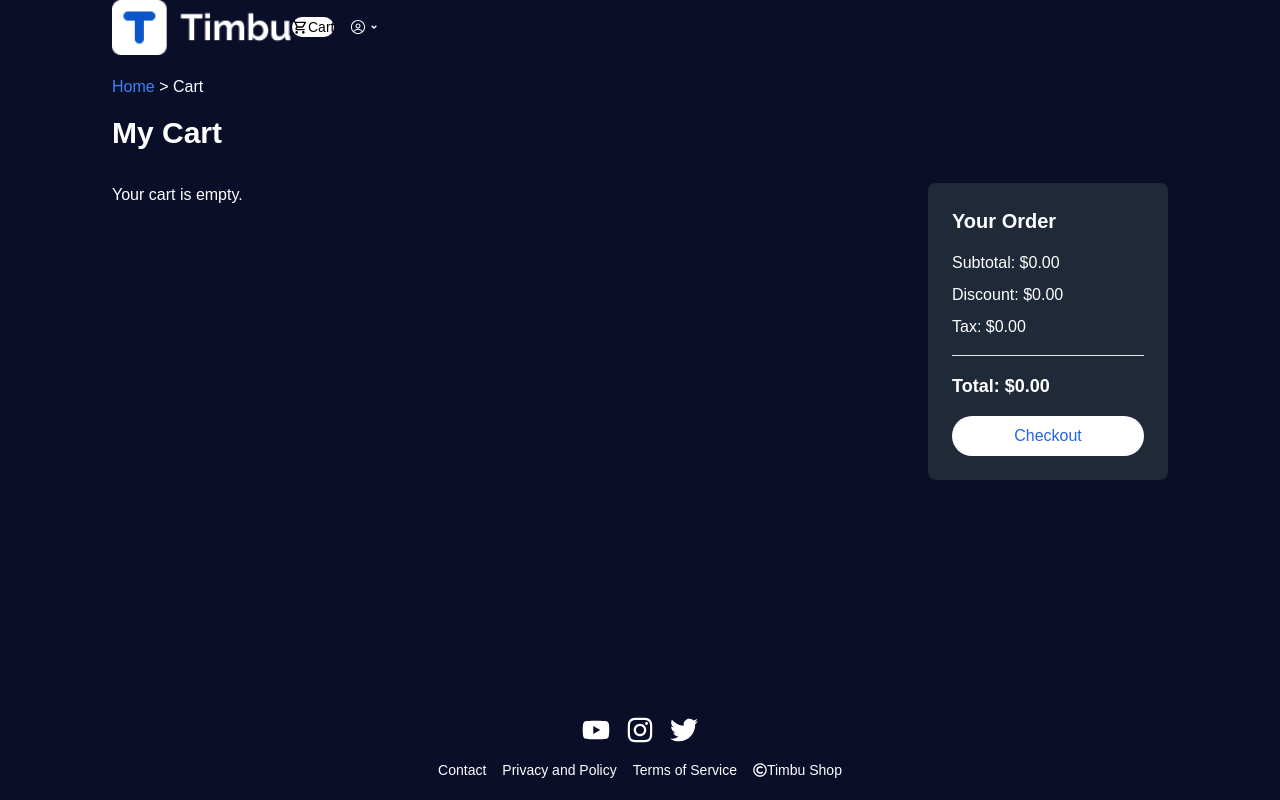
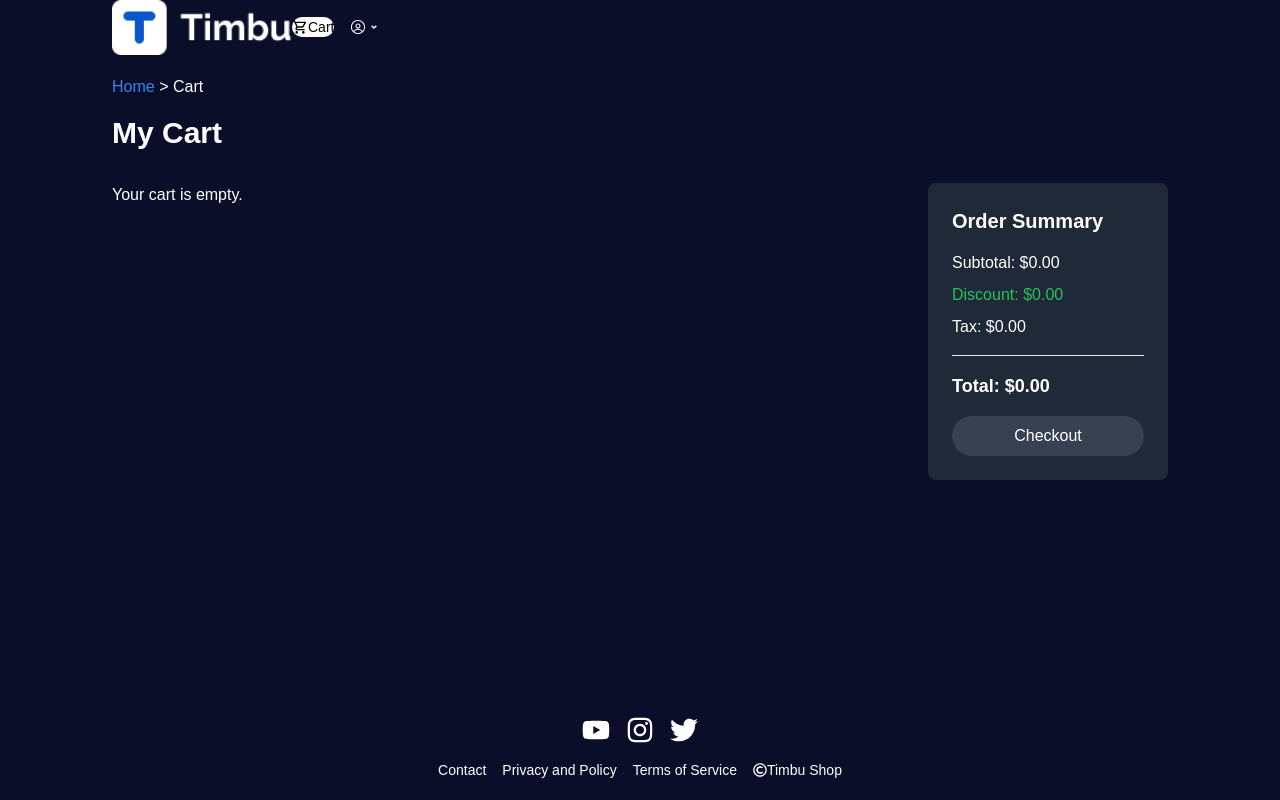
Before and after one commit to DarkVayder/hng-timbocloud-app, a Next.js app: page /cart in a window 1280 px wide. Built offline with nearby package versions, Linux system fonts and the light colour scheme; a web font is replaced by a local one.

Commit message:
feat: fixed deployment bug

```diff
--- a/app/cart/page.jsx
+++ b/app/cart/page.jsx
@@ -4,8 +4,8 @@ import Image from 'next/image';
 import { useRouter } from 'next/navigation';
 import { toast } from 'react-toastify';
 import { CiTrash } from "react-icons/ci";
+import Footer from '@/components/Footer';
 import Navbar from '@/components/Navbar';
-import Footer from '@/components/Footer';
 
 const Cart = () => {
   const router = useRouter();
@@ -101,15 +101,15 @@ const Cart = () => {
             )}
           </div>
           <div className='bg-gray-800 p-6 rounded-lg text-white'>
-            <h2 className='text-xl font-bold mb-4'>Your Order</h2>
+            <h2 className='text-xl font-bold mb-4'>Order Summary</h2>
             <p className='mb-2'>Subtotal: ${calculateSubtotal()}</p>
-            <p className='mb-2'>Discount: $0.00</p>
+            <p className='mb-2 text-green-500'>Discount: $0.00</p>
             <p className='mb-2'>Tax: ${(calculateSubtotal() * 0.07).toFixed(2)}</p>
             <hr className='my-4' />
             <p className='text-lg font-bold'>Total: ${calculateTotal()}</p>
             <button
               onClick={handleCheckout}
-              className='w-full mt-4 bg-white text-blue-600 px-4 py-2 rounded-full hover:bg-gray-200 transition duration-300'
+              className='w-full mt-4 bg-gray-700 text-white px-4 py-2 rounded-full hover:bg-gray-600 transition duration-300'
             >
               Checkout
             </button>
--- a/app/layout.js
+++ b/app/layout.js
@@ -7,7 +7,7 @@ import { CartProvider } from "@/Context/CartContext";
 const trispace = Trispace({ subsets: ["latin"], weight: ["400", "500", "600", "700"] });
 
 export const metadata = {
-  title: "Timbu Store",
+  title: "Timbu HNG Bookstore",
   description: "Generated by create next app",
 };
 
--- a/app/summary/page.jsx
+++ b/app/summary/page.jsx
@@ -5,9 +5,8 @@ import Image from 'next/image';
 import { ToastContainer, toast } from 'react-toastify';
 import 'react-toastify/dist/ReactToastify.css';
 import { assets } from "@/Assets/assets";
-import OrderSummary from '@/components/OrderSummary';
+import Footer from '@/components/Footer';
 import Navbar from '@/components/Navbar';
-import Footer from '@/components/Footer';
 
 const Summary = () => {
   const router = useRouter();
@@ -113,7 +112,7 @@ const Summary = () => {
               </div>
               <div className='mt-4'>
                 <p>Subtotal: ${getTotalPrice()}</p>
-                <p>Discount: $0.00</p>
+                <p className='text-green-500'>Discount: $0.00</p>
                 <p>Tax: ${(getTotalPrice() * 0.07).toFixed(2)}</p>
                 <hr className='my-4' />
                 <p className='text-xl font-bold'>Total: ${(parseFloat(getTotalPrice()) + parseFloat(getTotalPrice() * 0.07)).toFixed(2)}</p>
```
